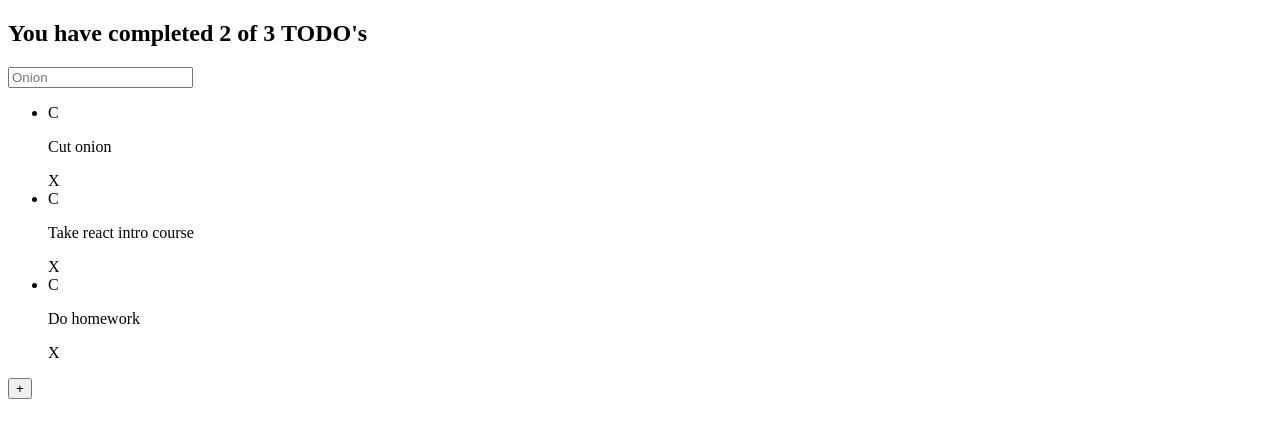
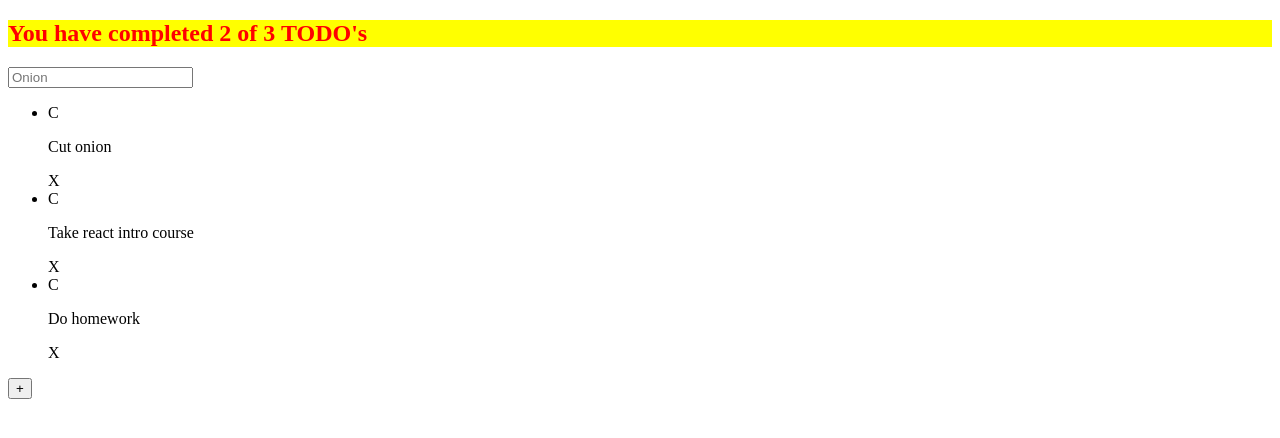
Before and after one commit to danielbatres/react-intro, a React (Create React App) app: page / in a window 1280 px wide. Shown: the top 438 px of the page. Built offline with nearby package versions, Linux system fonts and the light colour scheme.

Commit message:
Inline styles

```diff
--- a/src/TodoCounter.jsx
+++ b/src/TodoCounter.jsx
@@ -1,7 +1,14 @@
 import React from 'react';
 
+/* Adding inline styles */
+const styles = {
+    color: "red",
+    backgroundColor: "yellow",
+};
+
 const TodoCounter = () => {
-    return <h2>You have completed 2 of 3 TODO's</h2>;
+    /* An object is added */
+    return <h2 style={styles}>You have completed 2 of 3 TODO's</h2>;
 }
 
 export { TodoCounter };
```
